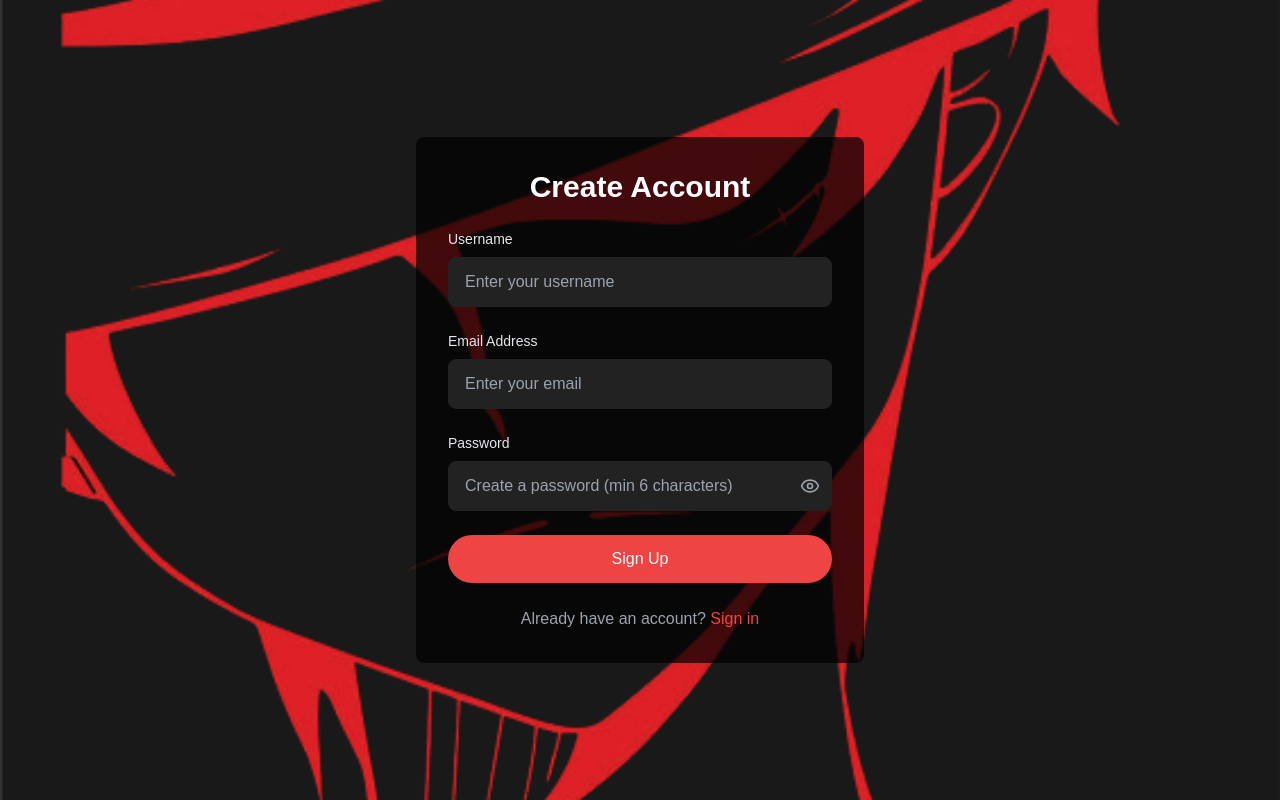
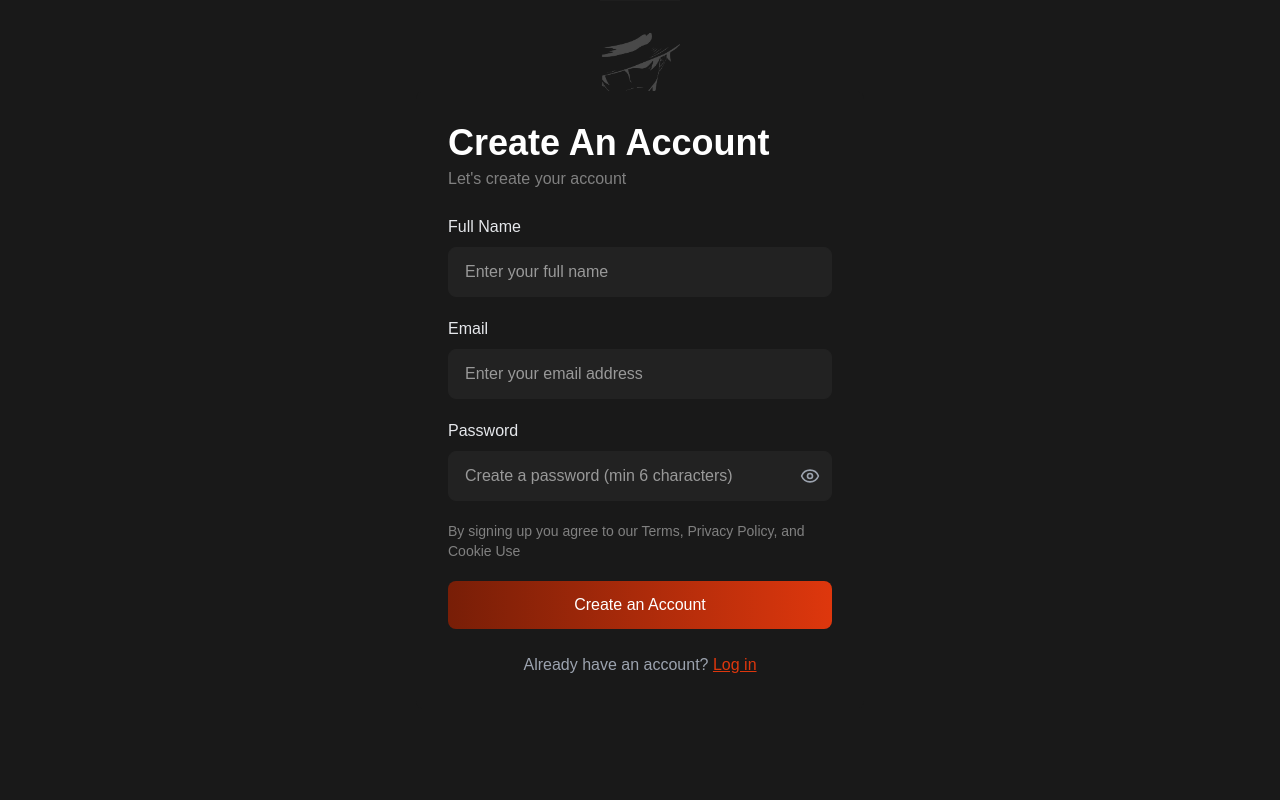
Before and after one commit to AniShop-org/web_app, a Next.js app: page /signup in a window 1280 px wide. Built offline with nearby package versions, Linux system fonts and the light colour scheme.

Commit message:
rough otp page

```diff
--- a/app/signup/page.js
+++ b/app/signup/page.js
@@ -64,21 +64,25 @@ export default function Signup() {
     return (
         <div className="bg-[#191919] min-h-screen">
             <div className="relative w-full min-h-screen">
-                <div className="absolute inset-0">
+                <div className="flex justify-center content-center">
+                <div className=" absolute inset-auto  h-40 w-20 bg-center">
                     <Image
                         src="/auth-banner.png"
                         alt="signup banner"
                         fill
-                        className="object-cover brightness-25"
+                        className="object-cover brightness-25 filter grayscale"
                         priority
                     />
                 </div>
-
+                </div>
                 <div className="relative z-10 flex items-center justify-center min-h-screen px-4">
-                    <div className="bg-black/70 p-8 rounded-lg w-full max-w-md">
-                        <h2 className="text-3xl font-bold text-white mb-6 text-center">
-                            Create Account
+                    <div className="bg-[#191919] p-8 rounded-lg w-full max-w-md">
+                        <h2 className="text-4xl font-bold text-white mb-1 text-left">
+                            Create An Account
                         </h2>
+                        <p className="text-[#808080] mb-6">
+                            Let's create your account
+                        </p>
 
                         {error && (
                             <div className="bg-red-500/10 border border-red-500 text-red-500 px-4 py-2 rounded mb-4">
@@ -86,38 +90,38 @@ export default function Signup() {
                             </div>
                         )}
 
-                        <form onSubmit={handleSubmit} className="space-y-6">
+                        <form onSubmit={handleSubmit} className="space-y-5">
                             <div>
-                                <label htmlFor="username" className="block text-sm font-medium text-gray-200 mb-2">
-                                    Username
+                                <label htmlFor="username" className="block text-md font-medium text-gray-200 mb-2">
+                                    Full Name
                                 </label>
                                 <input
                                     type="text"
                                     id="username"
                                     required
-                                    className="w-full px-4 py-3 bg-[#222222] border border-[#222222] rounded-lg text-white focus:outline-none focus:border-red-500"
-                                    placeholder="Enter your username"
+                                    className="w-full px-4 py-3 bg-[#222222] border border-[#222222] rounded-lg text-white focus:outline-none focus:border-red-500 placeholder-[#999999]"
+                                    placeholder="Enter your full name"
                                     value={formData.username}
                                     onChange={(e) => setFormData({...formData, username: e.target.value})}
                                 />
                             </div>
 
                             <div>
-                                <label htmlFor="email" className="block text-sm font-medium text-gray-200 mb-2">
-                                    Email Address
+                                <label htmlFor="email" className="block text-md font-medium text-gray-200 mb-2">
+                                    Email
                                 </label>
                                 <input
                                     type="email"
                                     id="email"
                                     required
-                                    className={`w-full px-4 py-3 bg-[#222222] rounded-lg text-white focus:outline-none
+                                    className={`w-full px-4 py-3 bg-[#222222] rounded-lg text-white focus:outline-none placeholder-[#999999]
                                         ${validations.email.isTouched
                                             ? validations.email.isValid
                                                 ? 'border border-[#0C9409]'
                                                 : 'border border-[#ED1010]'
                                             : 'border border-[#222222]'
                                         }`}
-                                    placeholder="Enter your email"
+                                    placeholder="Enter your email address"
                                     value={formData.email}
                                     onChange={(e) => {
                                         const email = e.target.value;
@@ -143,7 +147,7 @@ export default function Signup() {
                             </div>
 
                             <div>
-                                <label htmlFor="password" className="block text-sm font-medium text-gray-200 mb-2">
+                                <label htmlFor="password" className="block text-md font-medium text-gray-200 mb-2">
                                     Password
                                 </label>
                                 <div className="relative">
@@ -151,7 +155,7 @@ export default function Signup() {
                                         type={showPassword ? "text" : "password"}
                                         id="password"
                                         required
-                                        className={`w-full px-4 py-3 bg-[#222222] rounded-lg text-white focus:outline-none pr-12
+                                        className={`w-full px-4 py-3 bg-[#222222] rounded-lg text-white focus:outline-none pr-12 placeholder-[#999999]
                                             ${validations.password.isTouched
                                                 ? validations.password.isValid
                                                     ? 'border border-[#0C9409]'
@@ -194,20 +198,22 @@ export default function Signup() {
                                     </button>
                                 </div>
                             </div>
-
+                            <p className="text-[#808080] text-sm">
+                                By signing up you agree to our Terms, Privacy Policy, and Cookie Use
+                            </p>
                             <button
                                 type="submit"
                                 disabled={loading}
-                                className={`w-full bg-red-500 text-white px-8 py-3 rounded-full hover:bg-red-600 transition-colors ${loading ? 'opacity-50 cursor-not-allowed' : ''}`}
+                                className={`w-full bg-gradient-to-r to-[#DE370D] from-[#781E07] text-white px-8 py-3 rounded-lg hover:bg-red-600 transition-colors ${loading ? 'opacity-50 cursor-not-allowed' : ''}`}
                             >
-                                {loading ? 'Signing up...' : 'Sign Up'}
+                                {loading ? 'please wait...' : 'Create an Account'}
                             </button>
                         </form>
 
                         <p className="mt-6 text-center text-gray-400">
                             Already have an account?{' '}
-                            <Link href="/login" className="text-red-500 hover:text-red-400">
-                                Sign in
+                            <Link href="/login" className="text-[#DE370D] hover:text-orange-700 underline">
+                                Log in
                             </Link>
                         </p>
                     </div>
--- /dev/null
+++ b/app/verify-otp/page.js
@@ -0,0 +1,114 @@
+"use client"
+
+import { useState, useRef } from 'react';
+import { useRouter, useSearchParams } from 'next/navigation';
+
+export default function OTPVerification() {
+    const router = useRouter();
+    const params = useSearchParams();
+
+    const { email } = params.get('mail') || '';
+    const [otpDigits, setOtpDigits] = useState(['', '', '', '', '', '']);
+    const inputRefs = [
+        useRef(null),
+        useRef(null),
+        useRef(null),
+        useRef(null),
+        useRef(null),
+        useRef(null)
+    ];
+    const [error, setError] = useState('');
+    const [loading, setLoading] = useState(false);
+
+    const handleSubmit = async () => {
+        setLoading(true);
+        setError('');
+
+        try {
+            const response = await fetch('https://anishop-backend-test.onrender.com/api/v1/user/auth/signup-verify-otp', {
+                method: 'POST',
+                headers: {
+                    'Content-Type': 'application/json',
+                },
+                body: JSON.stringify({ email, otp }),
+            });
+
+            const data = await response.json();
+
+            if (response.ok) {
+                localStorage.setItem('authToken', data.token);
+                router.push('/');
+            } else {
+                setError(data.message);
+            }
+        } catch (error) {
+            setError('An error occurred. Please try again later.');
+        } finally {
+            setLoading(false);
+        }
+    };
+
+    const handleOtpChange = (index, value) => {
+        if (value.length > 1) return;
+
+        const newOtpDigits = [...otpDigits];
+        newOtpDigits[index] = value;
+        setOtpDigits(newOtpDigits);
+
+        if (value && index < 5) {
+            inputRefs[index + 1].current.focus();
+        }
+
+        setOTP(newOtpDigits.join(''));
+    };
+
+    const handleKeyDown = (index, e) => {
+        if (e.key === 'Backspace' && !otpDigits[index] && index > 0) {
+            inputRefs[index - 1].current.focus();
+        }
+    };
+
+    return (
+        <div className="flex items-center justify-center h-screen bg-[#191919] text-white">
+            <div className="bg-[#222222] p-8 rounded-lg w-full max-w-md">
+                <h1 className="text-2xl font-bold mb-4">Enter 6 Digit Code</h1>
+                <p className="mb-4">Enter the 6-digit code that was sent to {email}.</p>
+
+                <div className="flex gap-2 mb-4">
+                    {otpDigits.map((digit, index) => (
+                        <input
+                            key={index}
+                            ref={inputRefs[index]}
+                            type="text"
+                            className="w-12 h-12 text-center bg-[#333333] text-white rounded-md focus:outline-none focus:ring-2 focus:ring-[#DE370D]"
+                            maxLength={1}
+                            value={digit}
+                            onChange={(e) => handleOtpChange(index, e.target.value)}
+                            onKeyDown={(e) => handleKeyDown(index, e)}
+                        />
+                    ))}
+                </div>
+
+                <button
+                    className="bg-gradient-to-r from-[#781E07] to-[#DE370D] text-white px-4 py-3 rounded-md w-full mb-4"
+                    onClick={handleSubmit}
+                    disabled={loading || otpDigits.some(digit => !digit)}
+                >
+                    {loading ? 'Please wait...' : 'Continue'}
+                </button>
+
+                {error && <p className="text-red-500">{error}</p>}
+                <p
+                    className="text-[#999999] underline cursor-pointer"
+                    onClick={() => {
+                        setOtpDigits(['', '', '', '', '', '']);
+                        setOTP('');
+                        inputRefs[0].current.focus();
+                    }}
+                >
+                    Resend code
+                </p>
+            </div>
+        </div>
+    );
+}
```
